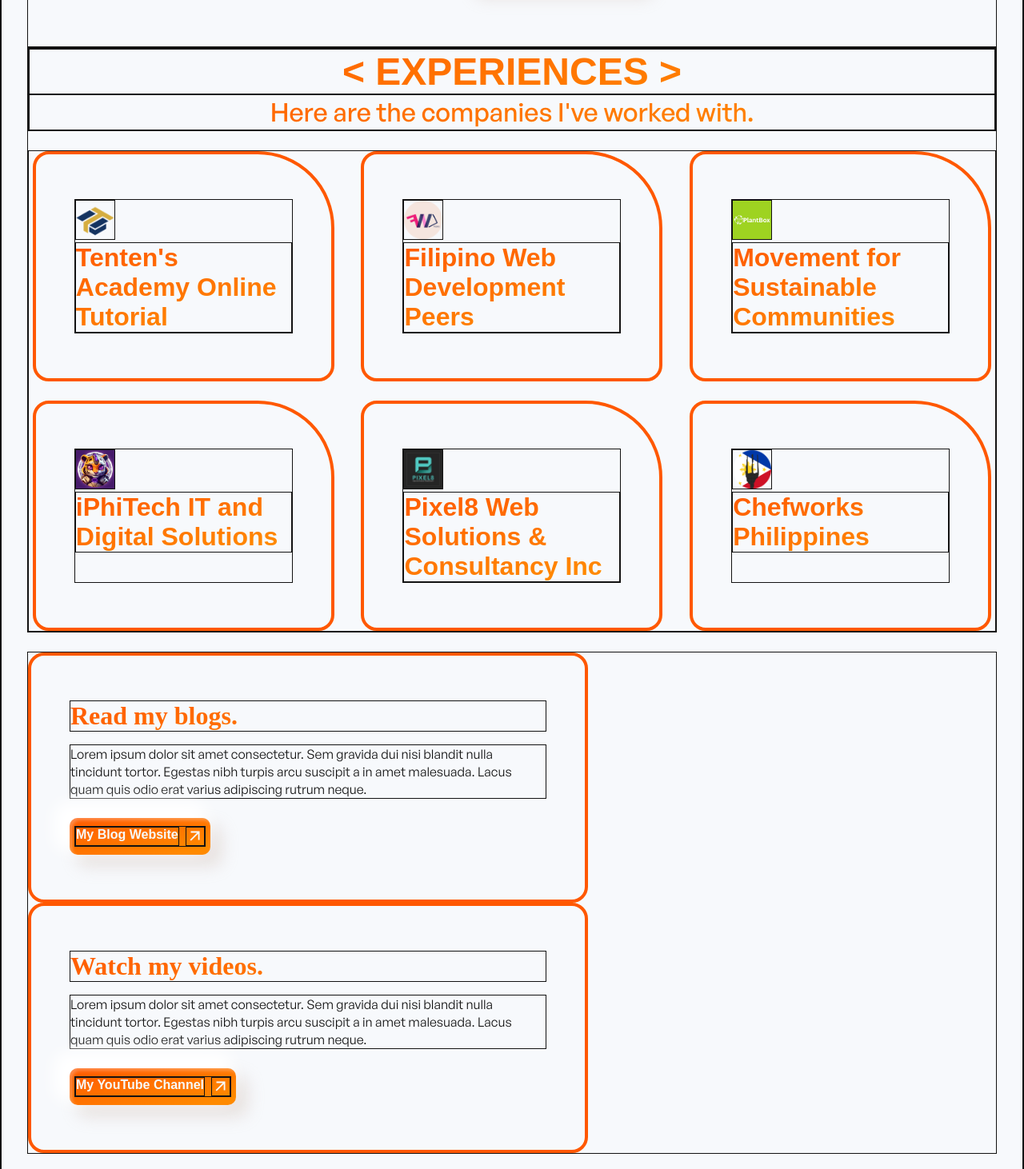
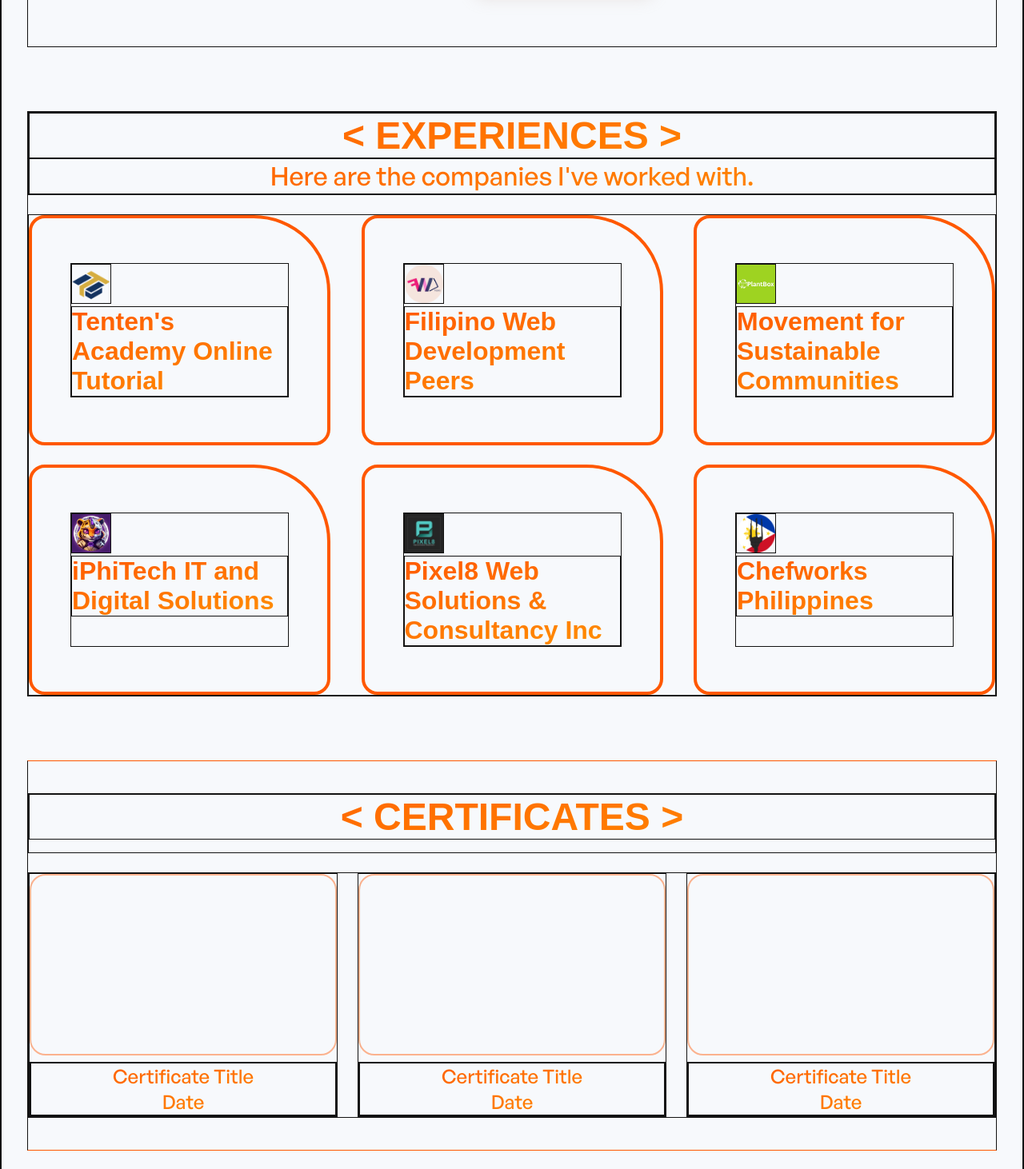
Before and after one commit to GengineerDev/myportfolio, a SvelteKit app in the folder myportfolio/: page / in a window 1280 px wide. Shown: the part 960-2422 px from the top of the page at 80% size. Built offline with nearby package versions, Linux system fonts and the light colour scheme.

Commit message:
Add CertificatesSection

```diff
--- /dev/null
+++ b/myportfolio/src/lib/components/cards/CertificateCard.svelte
@@ -0,0 +1,28 @@
+<script>
+    export let title = "Certificate Title";
+    export let date = "Date";
+    // export let imgPath = "/icons/TENTEN.png";
+</script>
+
+<style>
+    .certificate-pic {
+        width: 384px;
+        max-width: 384px;
+        height: 227px;
+        max-height: 227px;
+        margin-bottom: 8px;
+        border-radius: 20px;
+        border: 2px solid var(--pantone-orange);
+        opacity: 0.44;
+    }
+</style>
+
+<div class="certificate-card">
+    <div class="certificate-pic"></div>
+    <center>
+        <p class="body-1 gradient-text-background">
+            {title}<br />
+            {date}
+        </p>
+    </center>
+</div>
--- /dev/null
+++ b/myportfolio/src/lib/components/layouts/CertificatesSection.svelte
@@ -0,0 +1,27 @@
+<script>
+	import CertificateCard from "../cards/CertificateCard.svelte";
+
+</script>
+<style>
+    #certificates {
+        border-top: 1px solid var(--pantone-orange);
+        border-bottom: 1px solid var(--pantone-orange);
+        padding: 40px 0;
+
+    }
+
+    #certificates h2 {
+        margin-bottom: 16px;
+    }
+</style>
+
+<section id="certificates">
+    <center>
+        <h2 class="gradient-text-background">&lt; CERTIFICATES &gt;</h2>
+    </center>
+    <div class="card-container">
+        <CertificateCard />
+        <CertificateCard />
+        <CertificateCard />
+    </div>
+</section>
--- a/myportfolio/src/lib/components/layouts/ExperiencesSection.svelte
+++ b/myportfolio/src/lib/components/layouts/ExperiencesSection.svelte
@@ -4,21 +4,18 @@
 </script>
 
 <style>
-    .company-card-container {
-        display: flex;
-        justify-content: space-around;
-        flex-wrap:wrap;
-        gap: 24px;
-        margin-top: 24px;
+
+    #experiences {
+        margin: 80px 0;
     }
 </style>
 
-<section>
+<section id="experiences">
     <center>
         <h2 class="gradient-text-background">&lt; EXPERIENCES &gt;</h2>
         <p class="subheadings-2 gradient-text-background">Here are the companies I've worked with.</p>
     </center>
-    <div class="company-card-container">
+    <div class="card-container">
         <CompanyCard
             imgPath="/icons/TENTEN.png"
             companyName="Tenten's Academy Online Tutorial"
--- a/myportfolio/src/routes/+page.svelte
+++ b/myportfolio/src/routes/+page.svelte
@@ -8,9 +8,11 @@
 	import TechStack from '$lib/components/layouts/TechStack.svelte';
     import BlogSection from '$lib/components/layouts/BlogSection.svelte';
 	import ExperiencesSection from '$lib/components/layouts/ExperiencesSection.svelte';
+	import CertificatesSection from '$lib/components/layouts/CertificatesSection.svelte';
 </script>
 
 <AboutMe />
 <!-- <TechStack /> -->
 <ExperiencesSection />
+<CertificatesSection />
 <BlogSection />
--- a/myportfolio/src/styles.css
+++ b/myportfolio/src/styles.css
@@ -80,3 +80,11 @@
     -webkit-background-clip: text;
     -webkit-text-fill-color: transparent;
 }
+
+.card-container {
+    display: flex;
+    justify-content: space-between;
+    flex-wrap:wrap;
+    gap: 24px;
+    margin-top: 24px;
+}
```
